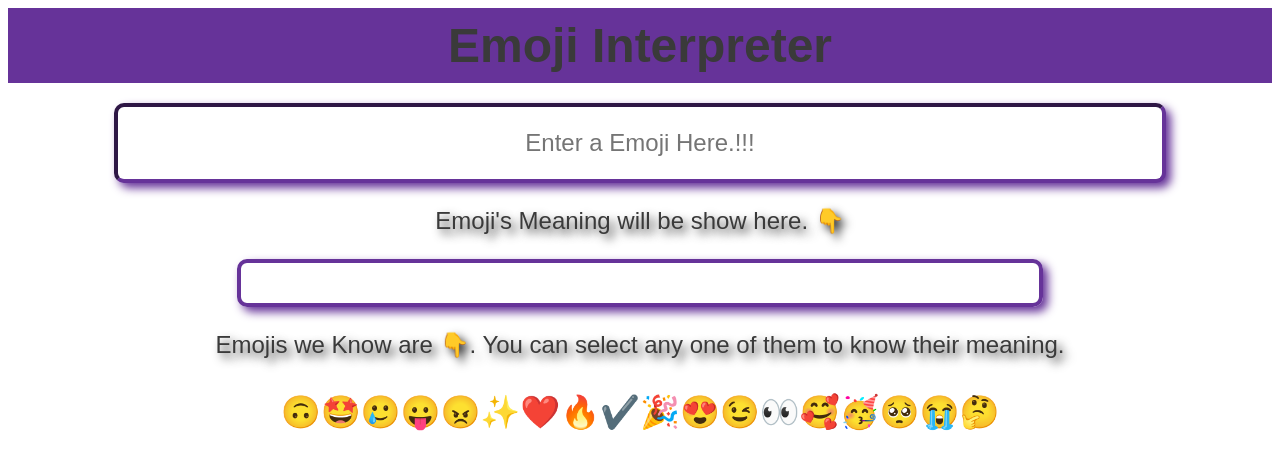
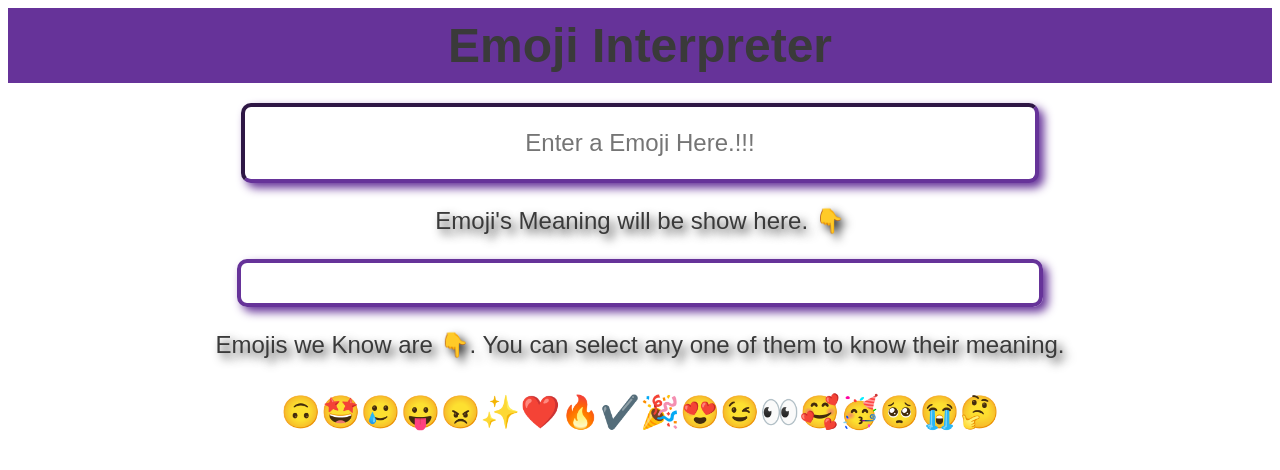
Before and after one commit to patildeep07/emoji-interpreter, a React (Create React App) app: page / in a window 1280 px wide. Shown: the top 470 px of the page. Built offline with nearby package versions, Linux system fonts and the light colour scheme.

Commit message:
Update styles.css

```diff
--- a/src/styles.css
+++ b/src/styles.css
@@ -13,7 +13,7 @@
 
 .inputText {
   padding: 1rem;
-  width: 80%;
+  width: 60%;
   margin-top: 20px;
   margin-left: auto;
   margin-right: auto;
```
